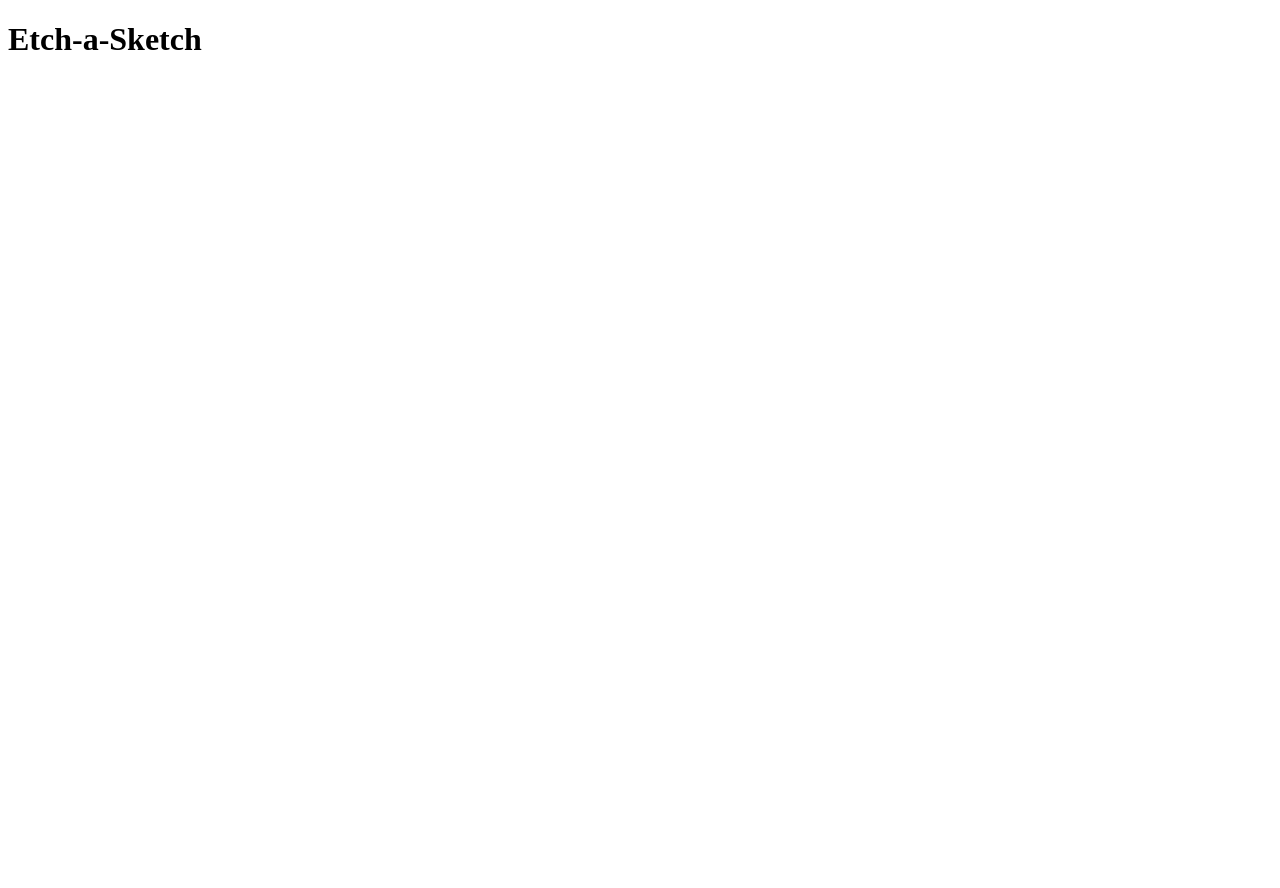
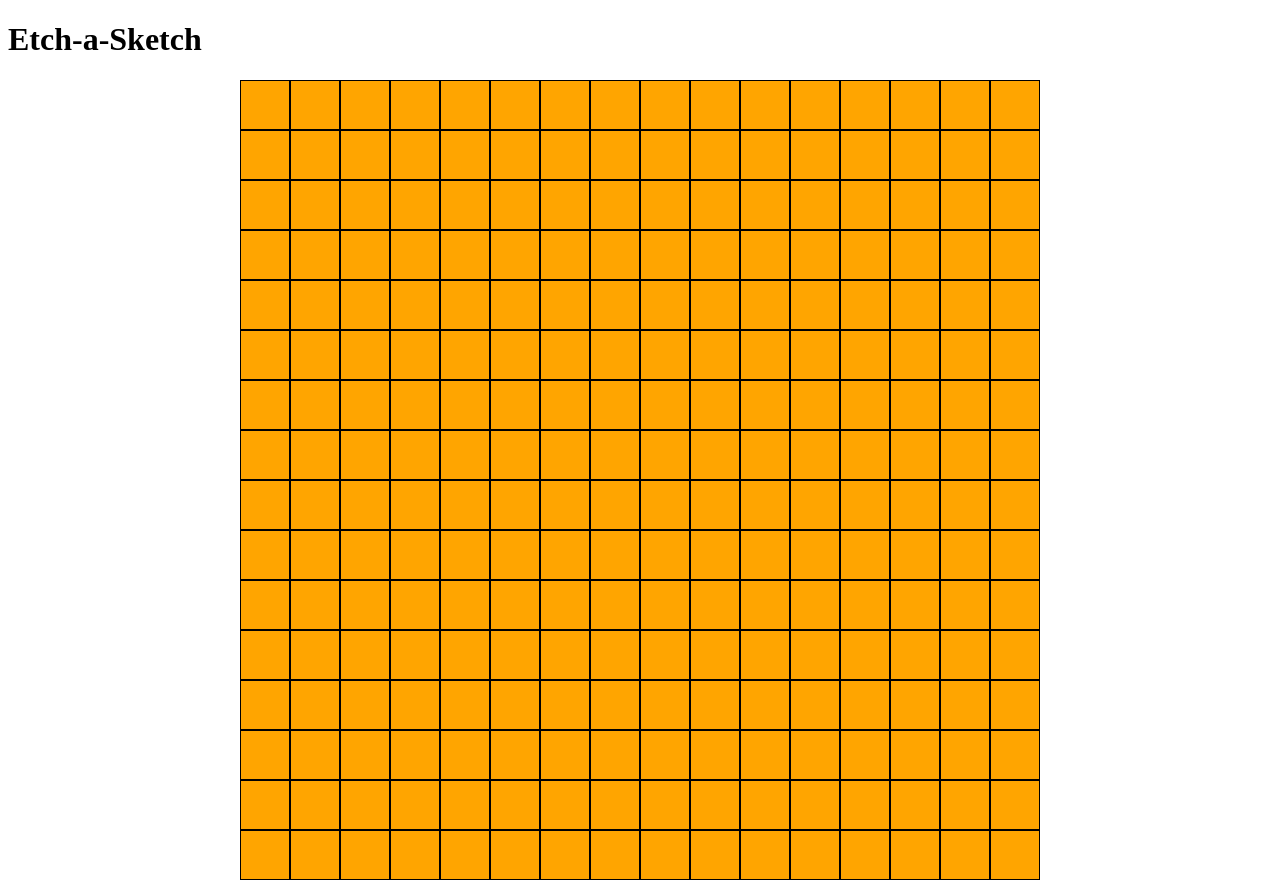
Before and after one commit to Archibaldus/etch-a-sketch, a plain HTML site: page index.html in a window 1280 px wide. Before the commit the page ends 800 px from the top, so only its background shows below. Drawn offline with Linux system fonts and the light colour scheme.

Commit message:
fixed layout and added stlye.css

```diff
--- a/index.html
+++ b/index.html
@@ -4,6 +4,7 @@
     <meta charset="UTF-8" />
     <meta name="viewport" content="width=device-width, initial-scale=1.0" />
     <title>Etch-a-Sketch</title>
+    <link rel="stylesheet" href="style.css">
   </head>
   <body>
     <h1>Etch-a-Sketch</h1>
--- a/script.js
+++ b/script.js
@@ -1,5 +1,5 @@
 // create 12 divs
-for (let i = 0; i < 12; i++) {
+for (let i = 0; i < 256; i++) {
   const newDiv = document.createElement("div");
   newDiv.classList.add("box");
   document.querySelector(".container").appendChild(newDiv);
--- /dev/null
+++ b/style.css
@@ -0,0 +1,17 @@
+* {
+    box-sizing: border-box;
+}
+
+.container {
+    display: flex;
+    flex-wrap: wrap;
+    width: 800px;
+    margin: 0 auto;
+}
+
+.box {
+    flex: 1 0 calc(100% / 16);
+    aspect-ratio: 1 / 1;
+    background-color: orange;
+    border: 1px solid black;
+}
```
